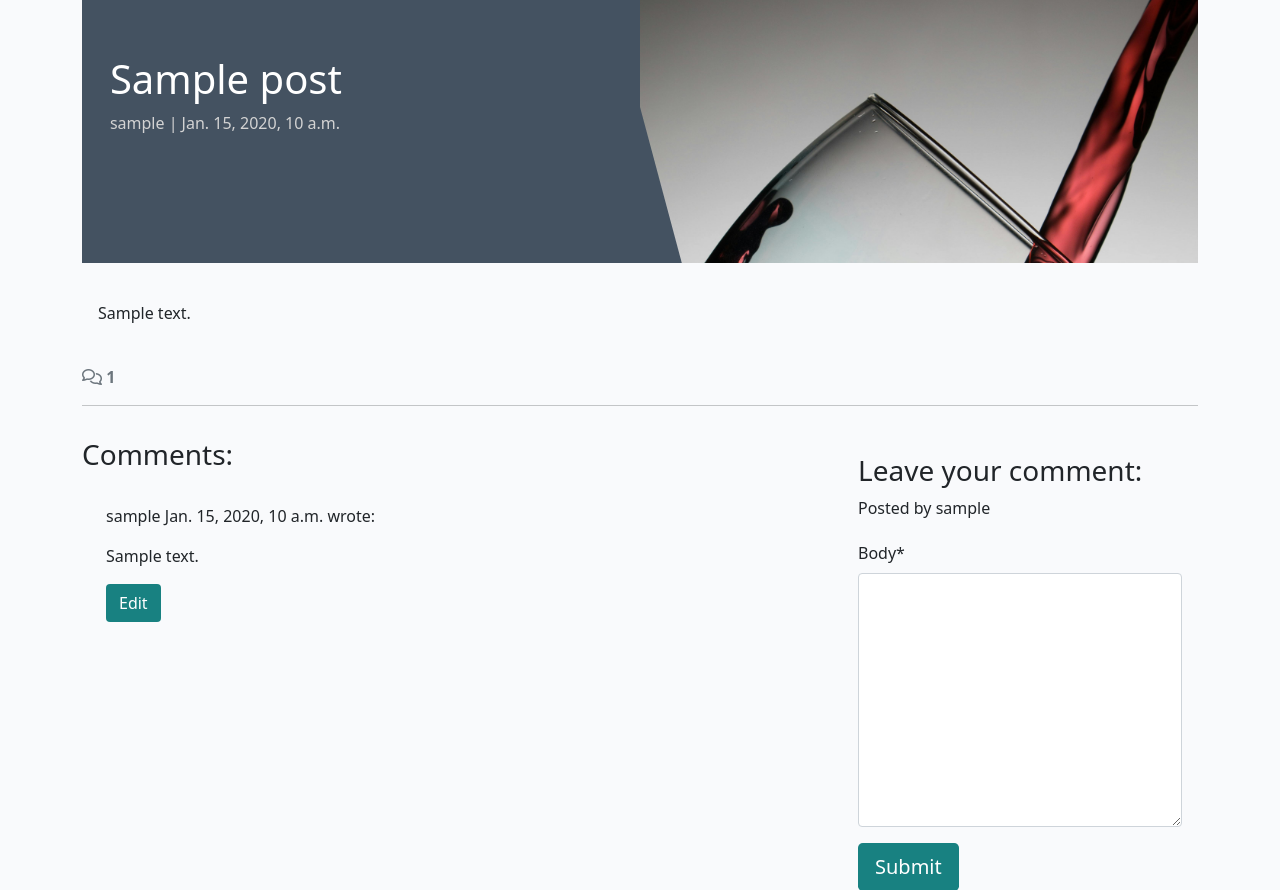
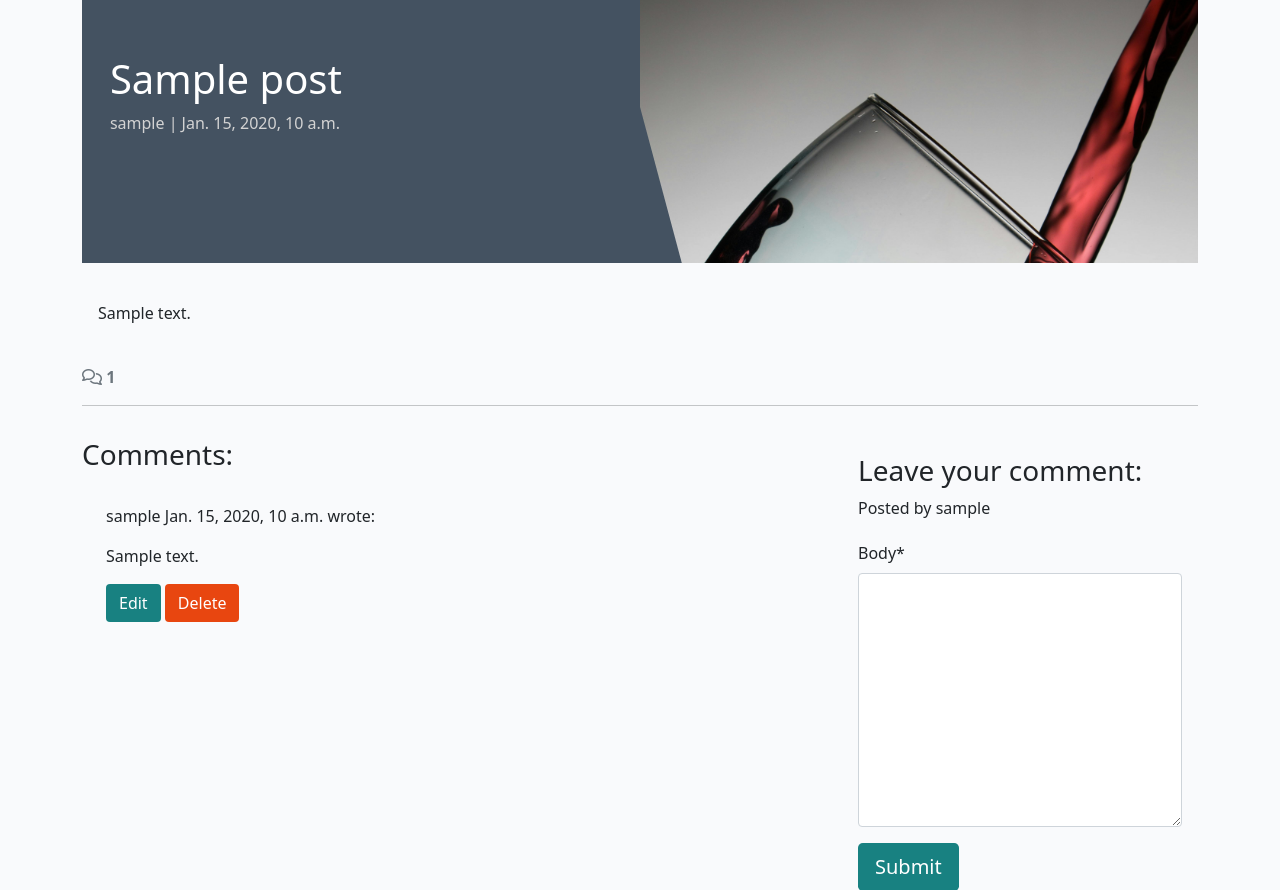
Before and after one commit to zabokaa/vina, a Django app: a page that uses blog/templates/blog/post_detail.html in a window 1280 px wide. Shown: the part 136-1026 px from the top of the page. Run offline with Django 4.2, Linux system fonts and the light colour scheme; a user stored in the database is signed in; tables that the repository leaves empty hold one stand-in row (values such as "Sample post"); parts of the project's set-up code (start-up, migrations or seed data) failed here and were passed over; some libraries are stand-ins or nearby versions; some web fonts are replaced.

Commit message:
add profile_page view + delete comment view

```diff
--- a/blog/templates/blog/post_detail.html
+++ b/blog/templates/blog/post_detail.html
@@ -68,6 +68,8 @@
           {% if user.is_authenticated and comment.author == user %}
             <button class="btn btn-edit"
                 comment_id="{{ comment.id }}">Edit</button>
+            <button class="btn btn-delete"
+                comment_id="{{ comment.id }}">Delete</button>
             {% endif %}
         </div>
         {% endfor %}
@@ -93,7 +95,30 @@
       </div>
   </div>
 </div>
-
+<!-- Delete confirmation modal -->
+<div class="modal fade" id="deleteModal" tabindex="-1"
+  aria-labelledby="deleteModalLabel" aria-hidden="true">
+  <div class="modal-dialog">
+    <div class="modal-content">
+      <div class="modal-header">
+        <h5 class="modal-title"
+          id="deleteModalLabel">Delete comment?</h5>
+        <button type="button" class="btn-close"
+          data-bs-dismiss="modal" aria-label="Close"></button>
+      </div>
+      <div class="modal-body">
+        Are you really sure you want to delete your comment?
+        This action cannot be undone.
+      </div>
+      <div class="modal-footer">
+        <button type="button" class="btn btn-secondary"
+          data-bs-dismiss="modal">Close</button>
+        <a id="deleteConfirm" href="#" class="btn
+          btn-danger">Delete</a>
+      </div>
+    </div>
+  </div>
+</div>
 {% endblock content %}
 
 {% block extra %}
--- a/blog/urls.py
+++ b/blog/urls.py
@@ -6,4 +6,5 @@ urlpatterns = [
     path('', views.PostList.as_view(), name='blog'),
     path('<slug:slug>/', views.post_detail, name='post_detail'),
     path('<slug:slug>/edit_comment/<int:comment_id>', views.comment_edit, name='comment_edit'),
+    path('<slug:slug>/delete_comment/<int:comment_id>', views.comment_delete, name='comment_delete'),
 ]
--- a/blog/views.py
+++ b/blog/views.py
@@ -3,6 +3,8 @@ from django.views import generic
 from django.http import HttpResponseRedirect
 from .models import Post, Comment
 from .forms import CommentForm
+from django.contrib import messages
+from django.contrib.auth.models import User
 
 
 # Create your views here:
@@ -48,9 +50,17 @@ def post_detail(request, slug):
          "comment_form": comment_form,}
     )
 
+def profile_page(request):
+    """
+        Display profile page for the user.
+    """
+    user = get_object_or_404(User, user=request.user)
+    comments = user.commenter.all()
+
+
 def comment_edit(request, slug, comment_id):
     """
-    Display edit and delete buttons for your own comments.
+    Display edit button for your own comments.
     """
     if request.method == "POST":
 
@@ -66,3 +76,19 @@ def comment_edit(request, slug, comment_id):
             comment.save()
 
     return HttpResponseRedirect(reverse('post_detail', args=[slug]))
+
+def comment_delete(request, slug, comment_id):
+    """
+     Display delete button for your own comments.
+    """
+    queryset = Post.objects.filter(status=1)
+    post = get_object_or_404(queryset, slug=slug)
+    comment = get_object_or_404(Comment, pk=comment_id)
+
+    if comment.author == request.user:
+        comment.delete()
+        messages.add_message(request, messages.SUCCESS, 'Comment deleted!')
+    else:
+        messages.add_message(request, messages.ERROR, 'You can only delete your own comments!')
+
+    return HttpResponseRedirect(reverse('post_detail', args=[slug]))
--- a/static/js/comments.js
+++ b/static/js/comments.js
@@ -2,6 +2,9 @@ const editButtons = document.getElementsByClassName("btn-edit");
 const commentText = document.getElementById("id_body");
 const commentForm = document.getElementById("commentForm");
 const submitButton = document.getElementById("submitButton");
+const deleteModal = new bootstrap.Modal(document.getElementById("deleteModal"));
+const deleteButtons = document.getElementsByClassName("btn-delete");
+const deleteConfirm = document.getElementById("deleteConfirm");
 
 for (let button of editButtons) {
   button.addEventListener("click", (e) => {
@@ -12,3 +15,11 @@ for (let button of editButtons) {
     commentForm.setAttribute("action", `edit_comment/${commentId}`);
   });
 }
+
+for (let button of deleteButtons) {
+    button.addEventListener("click", (e) => {
+      let commentId = e.target.getAttribute("comment_id");
+      deleteConfirm.href = `delete_comment/${commentId}`;
+      deleteModal.show();
+    });
+  }
```
